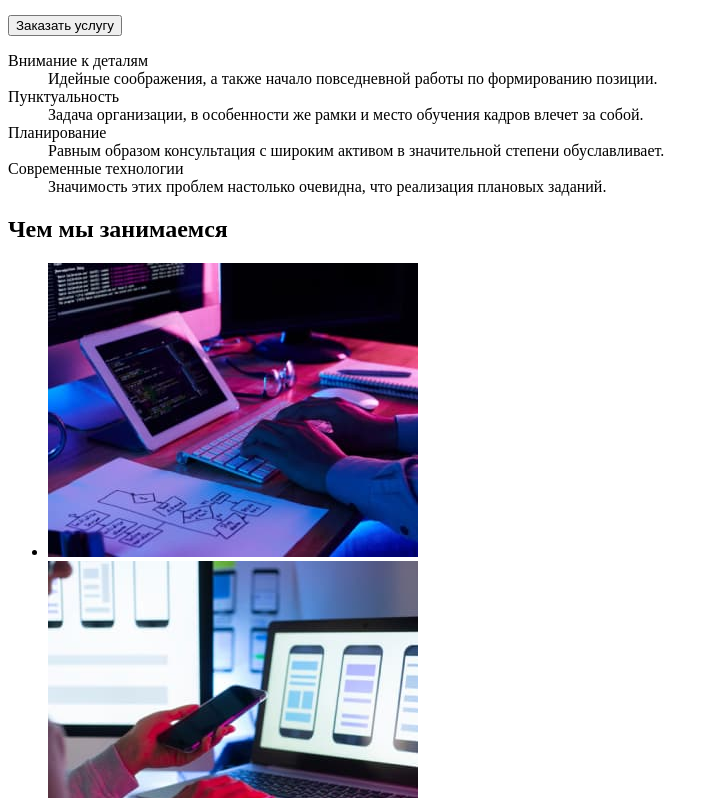
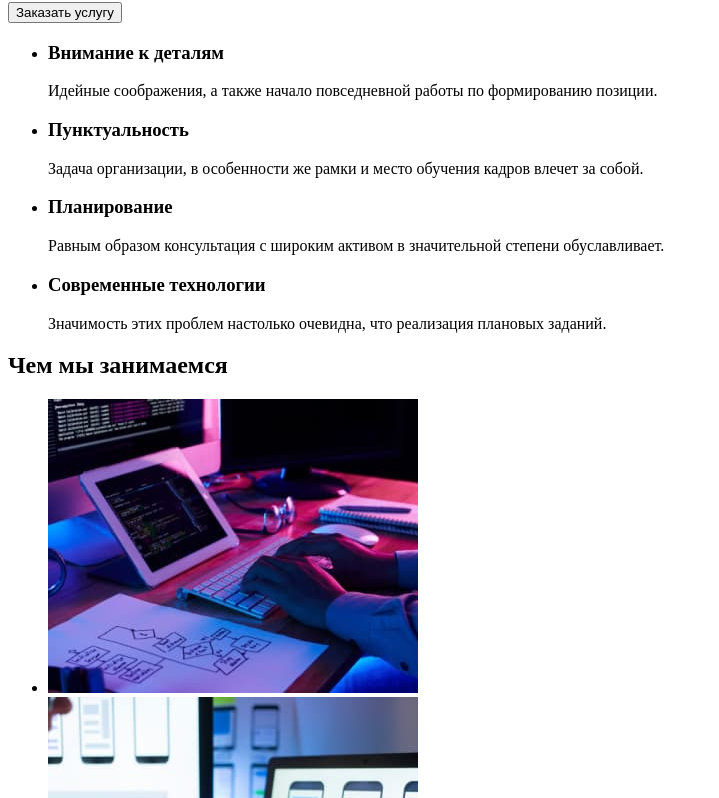
Before and after one commit to BlackyHat/goit-markup-hw-01, a plain HTML site: page index.html in a window 1280 px wide. Shown: the part 195-993 px from the top of the page, without its empty margins (0-719 px from the left). Drawn offline with Linux system fonts and the light colour scheme.

Commit message:
correcting
correcting according to commets from Andriy

```diff
--- a/index.html
+++ b/index.html
@@ -24,36 +24,45 @@
     <!--Основний розділ-->
     <main>
       <!--Заголовок з кнопкою-->
-      <div class="section1">
+      <section class="main-section">
         <h1>Эффективные решения для вашего бизнеса</h1>
-        <p><button type="button">Заказать услугу</button></p>
-      </div>
+        <button type="button">Заказать услугу</button>
+      </section>
       <!--Особливості роботи команди-->
-      <div class="section2">
-        <dl class="key-positions">
-          <dt class="key-position-title">Внимание к деталям</dt>
-          <dd class="key-position-text">
+      <section class="key-position">
+        <ul class="key-positions">
+          <li>
+            <h3 class="key-position-title">Внимание к деталям</h3>
+            <p class="key-position-text">
               Идейные соображения, а также начало повседневной работы по
               формированию позиции.
-          </dd>
-          <dt class="key-position-title">Пунктуальность</dt>
-          <dd class="key-position-text">
+            </p>
+          </li>
+          <li>
+            <h3 class="key-position-title">Пунктуальность</h3>
+            <p class="key-position-text">
               Задача организации, в особенности же рамки и место обучения кадров
               влечет за собой.
-          </dd>
-          <dt class="key-position-title">Планирование</dt>
-          <dd class="key-position-text">
-            Равным образом консультация с широким активом в значительной степени
-            обуславливает.
-          </dd>
-          <dt class="key-position-title">Современные технологии</dt>
-          <dd class="key-position-text">
-            Значимость этих проблем настолько очевидна, что реализация плановых
-            заданий.
-          </dd>
-        </dl>
-      </div>
-      <div class="our-work-examples">
+            </p>
+          </li>
+          <li>
+            <h3 class="key-position-title">Планирование</h3>
+            <p class="key-position-text">
+              Равным образом консультация с широким активом в значительной
+              степени обуславливает.
+            </p>
+          </li>
+
+          <li>
+            <h3 class="key-position-title">Современные технологии</h3>
+            <p class="key-position-text">
+              Значимость этих проблем настолько очевидна, что реализация
+              плановых заданий.
+            </p>
+          </li>
+        </ul>
+      </section>
+      <section class="our-work-examples">
         <h2 class="our-work-">Чем мы занимаемся</h2>
         <ul class="work-examples">
           <li class="work-example">
@@ -78,61 +87,37 @@
             />
           </li>
         </ul>
-      </div>
+      </section>
       <!--Наша команда-->
-      <div class="team">
+      <section class="team">
         <h2 class="our-team">Наша команда</h2>
         <ul class="worker-list">
           <li class="worker">
-            <figure>
             <img
               src="images/img4.jpg"
               alt="Фото Игорь Демьяненко"
               width="270"
             />
-              <figcaption>
             <p class="worker-name">Игорь Демьяненко</p>
             <p class="position">Product Designer</p>
-              </figcaption>
-            </figure>
           </li>
           <li class="worker">
-            <figure>
             <img src="images/img5.jpg" alt="Фото Ольга Репина" width="270" />
-              <figcaption>
             <p class="worker-name">Ольга Репина</p>
             <p class="position">Frontend Developer</p>
-              </figcaption>
-            </figure>
           </li>
           <li class="worker">
-            <figure>
-              <img
-                src="images/img6.jpg"
-                alt="Фото Николай Тарасов"
-                width="270"
-              />
-              <figcaption>
+            <img src="images/img6.jpg" alt="Фото Николай Тарасов" width="270" />
             <p class="worker-name">Николай Тарасов</p>
             <p class="position">Marketing</p>
-              </figcaption>
-            </figure>
           </li>
           <li class="worker">
-            <figure>
-              <img
-                src="images/img7.jpg"
-                alt="Фото Михаил Ермаков"
-                width="270"
-              />
-              <figcaption>
+            <img src="images/img7.jpg" alt="Фото Михаил Ермаков" width="270" />
             <p class="worker-name">Михаил Ермаков</p>
             <p class="position">UI Designer</p>
-              </figcaption>
-            </figure>
           </li>
         </ul>
-      </div>
+      </section>
     </main>
     <!--Підвал з контактами-->
     <footer>
```
Lines whose indentation alone changed are shown as unchanged.
